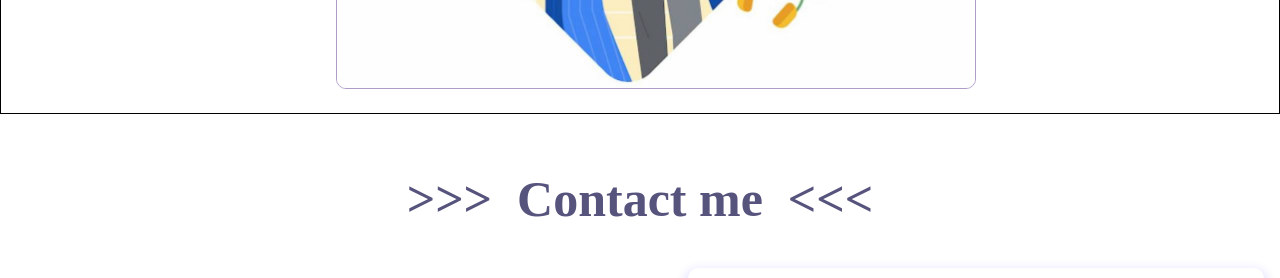
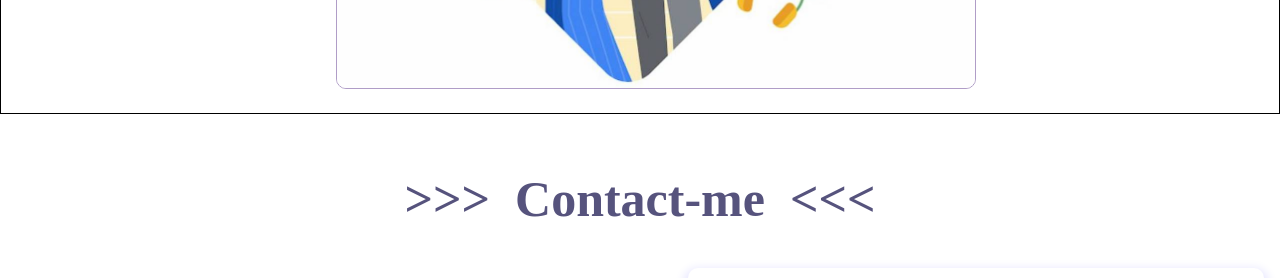
Before and after one commit to AndersonDev22/MySite, a React (Vite) app: page / in a window 1280 px wide. Shown: the part 4076-4354 px from the top of the page. Built offline with nearby package versions, Linux system fonts and the light colour scheme.

Commit message:
mudança contact-me

```diff
--- a/src/components/Contact/Index.tsx
+++ b/src/components/Contact/Index.tsx
@@ -26,7 +26,7 @@ const Contact: React.FC = () => {
     <Container id="contact">
 
       <h1>
-        &gt;&gt;&gt;&nbsp; Contact me &nbsp;&lt;&lt;&lt;
+        &gt;&gt;&gt;&nbsp; Contact-me &nbsp;&lt;&lt;&lt;
       </h1>
 
       <ContainerForm>
```
